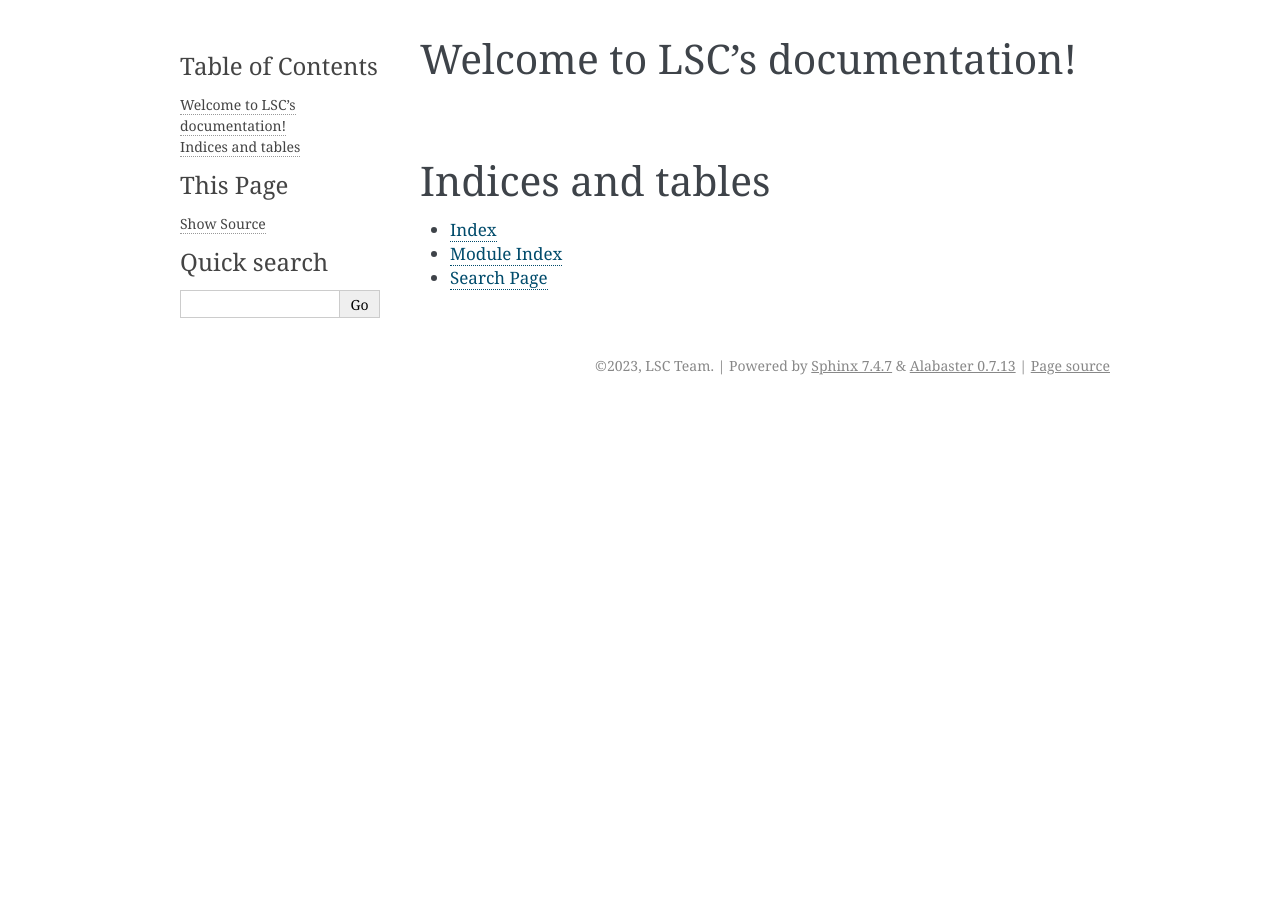
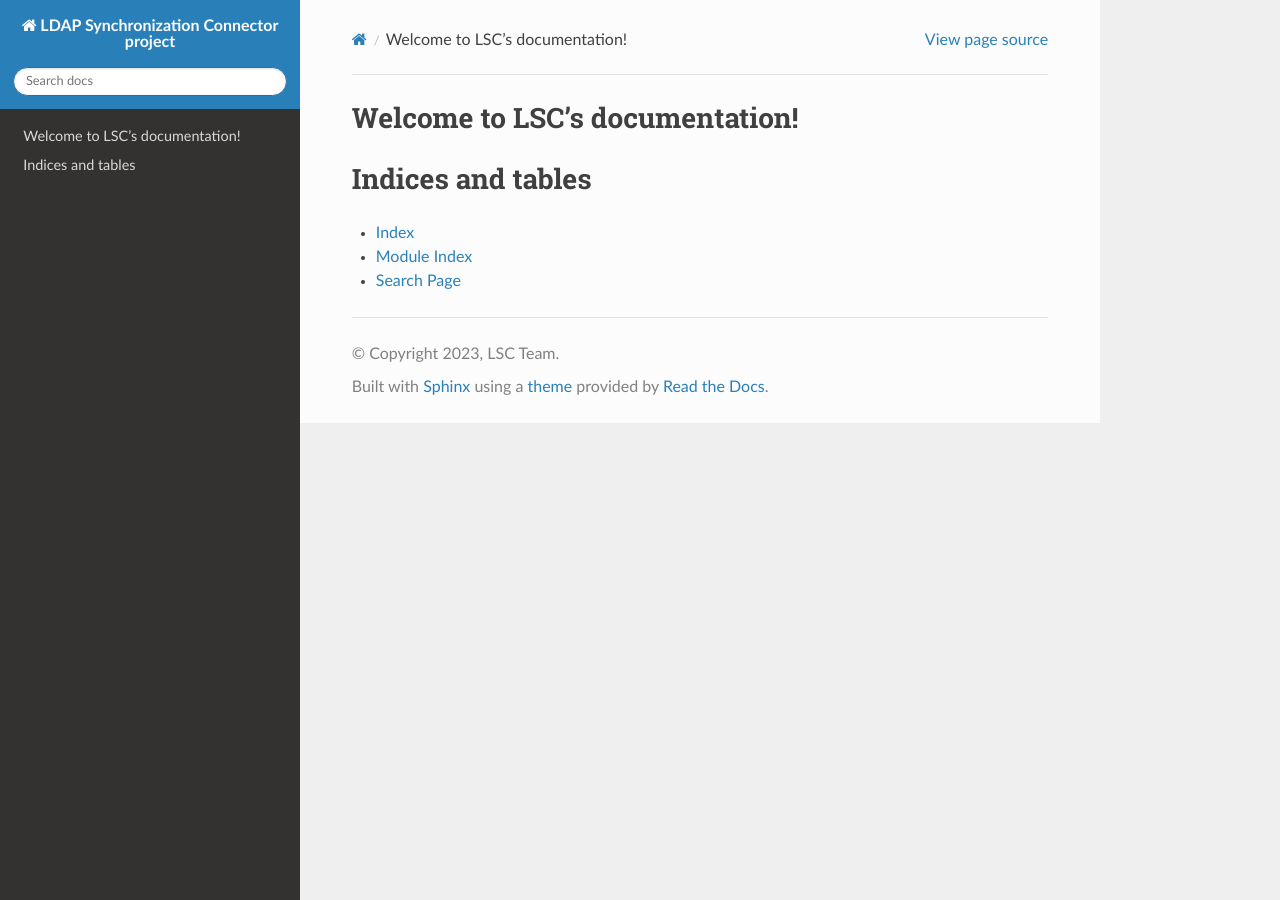
Before and after one commit to lsc-project/documentation, a Sphinx documentation site: the page built from source/index.rst, in a window 1280 px wide. Built offline with Sphinx 7.4.7 and the Read the Docs theme 2.0.0, drawn with Linux system fonts in a browser that asks for light colours.

Commit message:
Use RTD theme

```diff
--- a/source/conf.py
+++ b/source/conf.py
@@ -17,10 +17,11 @@
 
 # -- Project information -----------------------------------------------------
 
-project = 'LSC'
+project = 'LDAP Synchronization Connector project'
 copyright = '2023, LSC Team'
 author = 'LSC Team'
 
+release = '1.0'
 
 # -- General configuration ---------------------------------------------------
 
@@ -44,7 +45,8 @@ exclude_patterns = []
 # The theme to use for HTML and HTML Help pages.  See the documentation for
 # a list of builtin themes.
 #
-html_theme = 'alabaster'
+#html_theme = 'alabaster'
+html_theme = 'sphinx_rtd_theme'
 
 # Add any paths that contain custom static files (such as style sheets) here,
 # relative to this directory. They are copied after the builtin static files,
```
Also changed, not shown: 1 other file.
